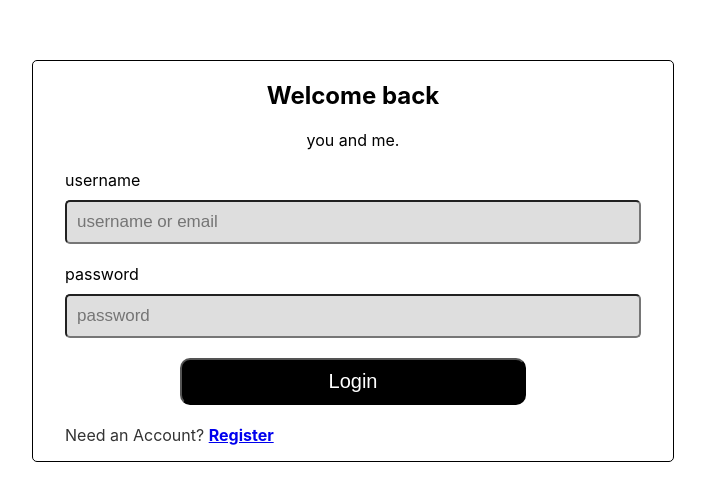
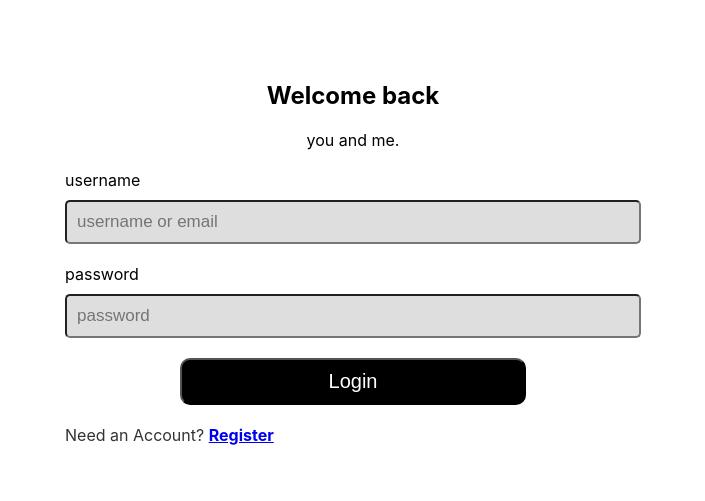
Before and after one commit to yeffreydev/game-platform-client, a React (Create React App) app: page /login in a window 1280 px wide. Shown: the part 139-640 px from the top of the page, without its empty margins (287-992 px from the left). Built offline with nearby package versions, Linux system fonts and the light colour scheme; no server answers.

Commit message:
[SC/***] & some styles changes (remove border)

```diff
--- a/src/styles/signIn/Login.module.css
+++ b/src/styles/signIn/Login.module.css
@@ -45,7 +45,6 @@
 @media screen and (min-width: 768px) {
   .login {
     width: 80%;
-    border: 1px solid #000;
   }
 }
 
```
